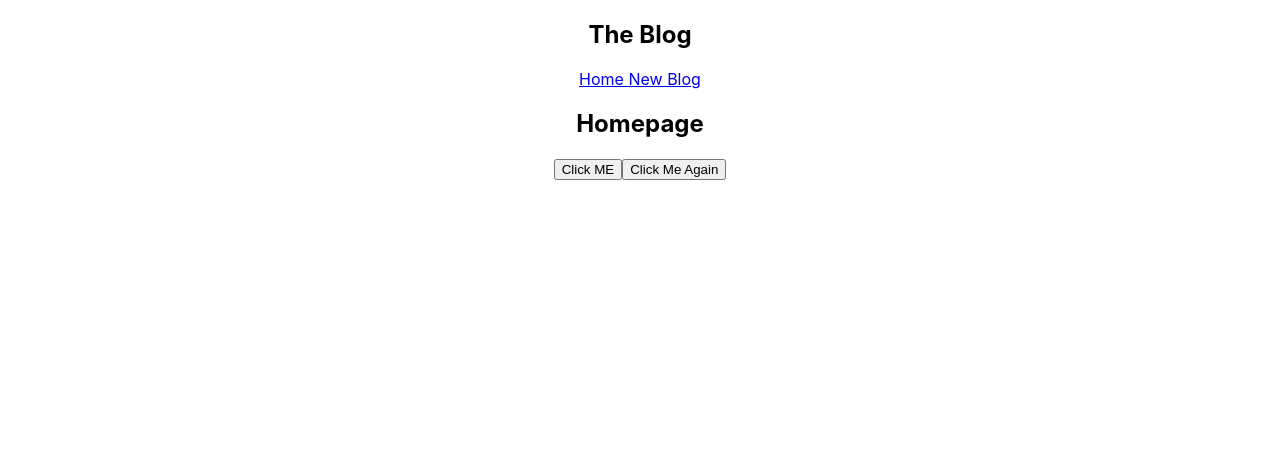
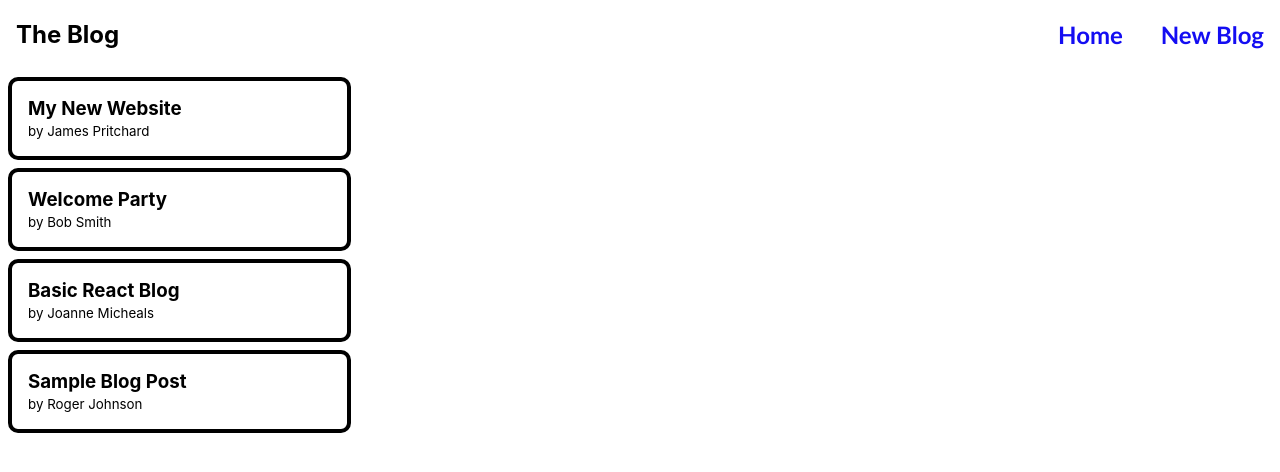
Before and after one commit to SuedePritch/ReactProjects, a React (Create React App) app: page / in a window 1280 px wide. Shown: the top 472 px of the page. Built offline with nearby package versions, Linux system fonts and the light colour scheme.

Commit message:
Basic useState Blog

```diff
--- a/src/App.css
+++ b/src/App.css
@@ -1,38 +1,44 @@
 .App {
-  text-align: center;
+  margin: 0;
+  padding: 0;
+  box-sizing: border-box;
+}
+h3{
+  margin:0;
+  padding:0;
+}
+.navbar{
+  display: flex;
+  justify-content: space-between;
+  align-items: center;
+
+  margin-left:1rem;
+}
+.links a{
+  justify-content: center;
+  margin:0.25rem;
+  padding:0.75rem;
+  font-size: 1.5rem;
+  font-weight: 700;
+  font-family: 'Gill Sans', 'Gill Sans MT', Calibri, 'Trebuchet MS', sans-serif;
+  text-decoration: none;
+  color: hsl(242, 90%, 50%);
 }
 
-.App-logo {
-  height: 40vmin;
-  pointer-events: none;
+.blog-preview{
+  max-width: 30ch;
+  margin-top:1rem;
+  margin:0.5rem;
+  padding:1rem;
+  border:4px solid black;
+  border-radius: 10px;
+  border-collapse: separate;
 }
+
+
 
 @media (prefers-reduced-motion: no-preference) {
   .App-logo {
     animation: App-logo-spin infinite 20s linear;
   }
 }
-
-.App-header {
-  background-color: #282c34;
-  min-height: 100vh;
-  display: flex;
-  flex-direction: column;
-  align-items: center;
-  justify-content: center;
-  font-size: calc(10px + 2vmin);
-  color: white;
-}
-
-.App-link {
-  color: #61dafb;
-}
-
-@keyframes App-logo-spin {
-  from {
-    transform: rotate(0deg);
-  }
-  to {
-    transform: rotate(360deg);
-  }
-}
--- a/src/Home.js
+++ b/src/Home.js
@@ -1,17 +1,21 @@
+import {useState} from 'react';
+
 const Home = () => {
-
-    const handleClick = (e) =>{
-        console.log('i have been clicked', e);
-    }
-    const handleClickAgain = (name, e) => {
-        console.log('hello ' + name, e);
-    }
+    const [blog, setBlog] = useState([
+        {title: 'My New Website', body: 'lorem ipsum...', author: 'James Pritchard', id:1},
+        {title: 'Welcome Party', body: 'lorem ipsum...', author: 'Bob Smith', id:2},
+        {title: 'Basic React Blog', body: 'lorem ipsum...', author: 'Joanne Micheals', id:3},
+        {title: 'Sample Blog Post', body: 'lorem ipsum...', author: 'Roger Johnson', id:4}
+    ])
 
     return (
         <div className="home">
-            <h2>Homepage</h2>
-            <button onClick={handleClick}>Click ME</button>
-            <button onClick={(e) => handleClickAgain('james', e.target)}>Click Me Again</button>
+            {blog.map((blog)=>(
+                <div className="blog-preview" key={blog.id}>
+                    <h3> {blog.title} </h3>
+                    <small> by {blog.author} </small>
+                </div>
+            ))}
         </div>
     );
 }
```
